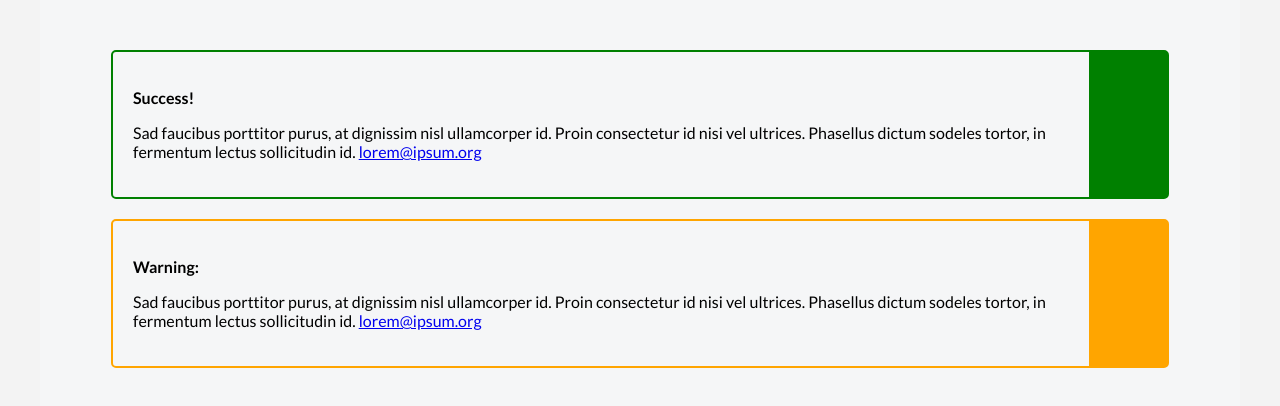
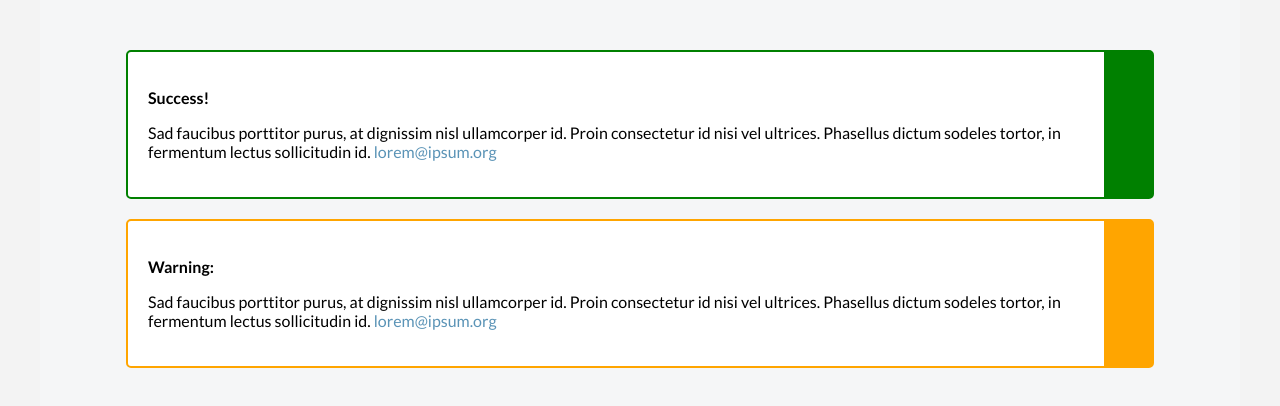
Before and after one commit to RimvydasTa/NFQ_INTRO_TO_FE_ND, a plain HTML site: page SUITCSS/index.html in a window 1280 px wide. Drawn offline with Linux system fonts and the light colour scheme.

Commit message:
added msg link styles

```diff
--- a/SUITCSS/index.html
+++ b/SUITCSS/index.html
@@ -15,12 +15,14 @@
         <div class="Message Message--success u-mb-20">
             <h3 class="Message-header">Success!</h3>
             <p class="Message-text">Sad faucibus porttitor purus, at dignissim nisl ullamcorper id. Proin consectetur
-                id nisi vel ultrices. Phasellus dictum sodeles tortor, in fermentum lectus sollicitudin id. <a href="#">lorem@ipsum.org</a></p>
+                id nisi vel ultrices. Phasellus dictum sodeles tortor, in fermentum lectus sollicitudin id. <a href="#"
+                    class="Message-link">lorem@ipsum.org</a></p>
         </div>
         <div class="Message Message--warning">
             <h3 class="Message-header">Warning:</h3>
             <p class="Message-text">Sad faucibus porttitor purus, at dignissim nisl ullamcorper id. Proin consectetur
-                id nisi vel ultrices. Phasellus dictum sodeles tortor, in fermentum lectus sollicitudin id. <a href="#">lorem@ipsum.org</a></p>
+                id nisi vel ultrices. Phasellus dictum sodeles tortor, in fermentum lectus sollicitudin id. <a href="#"
+                    class="Message-link">lorem@ipsum.org</a></p>
         </div>
     </div>
 </body>
--- a/SUITCSS/style.css
+++ b/SUITCSS/style.css
@@ -15,9 +15,10 @@ body {
     margin: 0 20px;
     border-radius: 5px;
     border: 2px solid #000;
-    border-right: 80px solid #000;
+    border-right: 50px solid #000;
     padding: 20px;
-    max-width: 80%
+    max-width: 80%;
+    background-color: #fff;
 }
 
 /*Elements*/
@@ -25,6 +26,18 @@ body {
     font-size: 16px;
     font-weight: 700;
     font-family: inherit;
+}
+.Message-text {
+    font-size: 16px;
+    font-weight: 300;
+    font-family: inherit;
+}
+.Message-link {
+    text-decoration: none;
+    font-size: 16px;
+    font-weight: 300;
+    font-family: inherit;
+    color: #5a93b6;
 }
 /*Modifiers*/
 .Message--warning {
```
Also changed, not shown: BEM/index.html (+4 -2 lines), BEM/style.css (+9 -1 lines).
